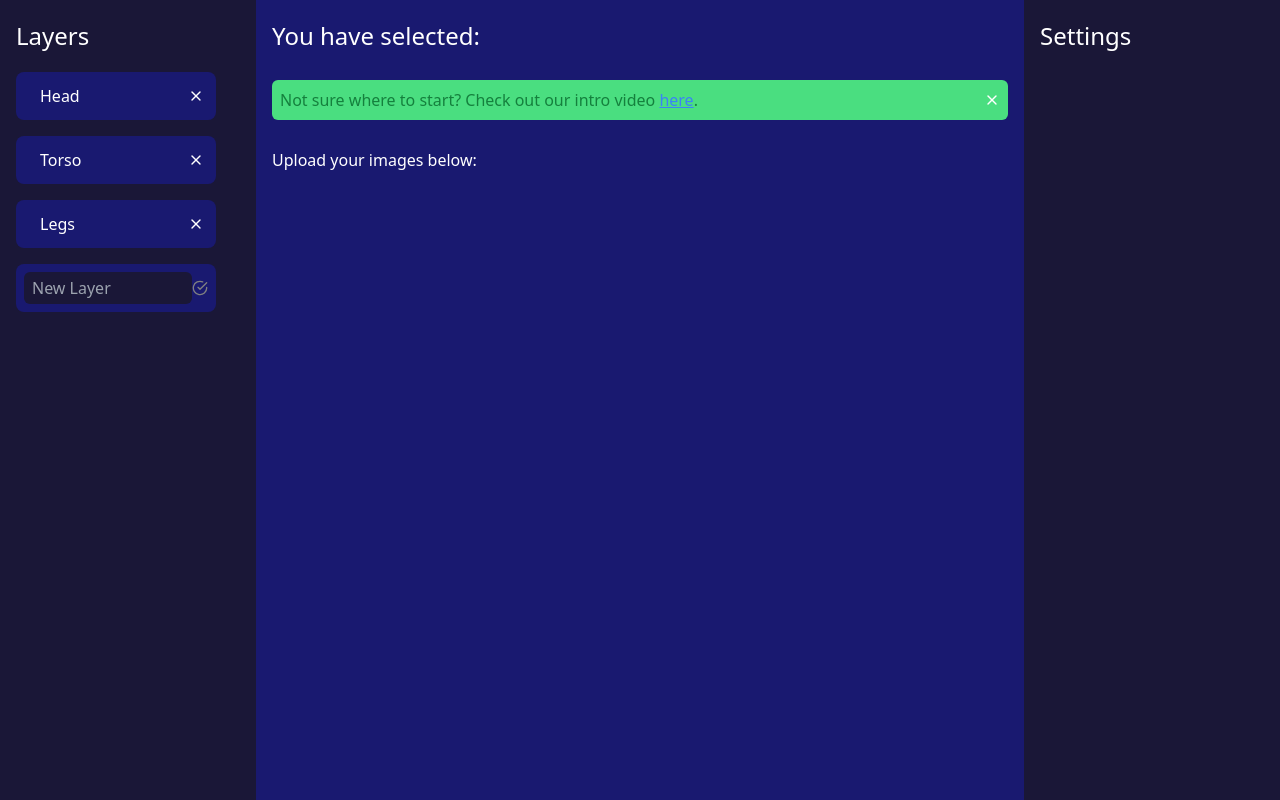
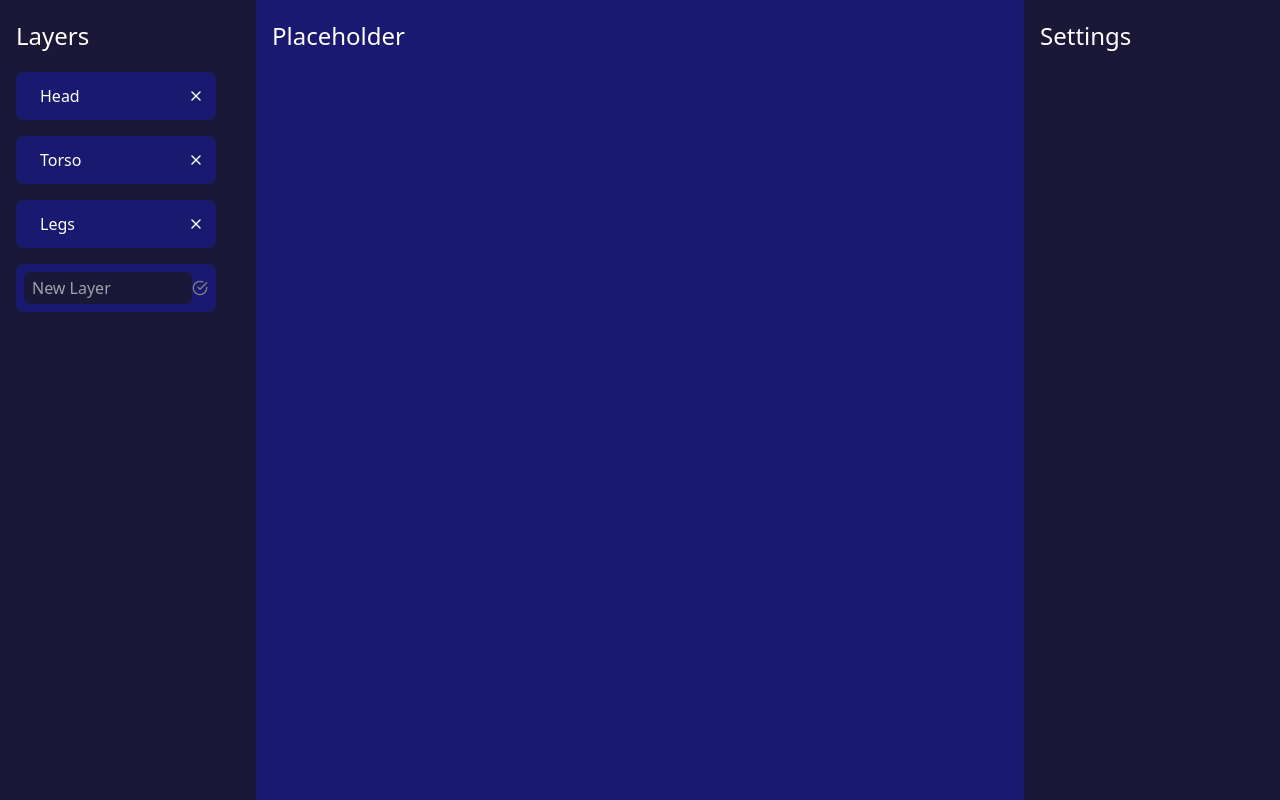
Before and after one commit to AndreiTotoro/artwork-creator, a Next.js app: page / in a window 1280 px wide. Built offline with nearby package versions, Linux system fonts and the light colour scheme.

Commit message:
Added placeholder for when a component isn't selected

```diff
--- a/app/page.js
+++ b/app/page.js
@@ -2,6 +2,7 @@
 
 import Head from 'next/head';
 import React, { useState } from 'react';
+import Placeholder from '../components/Placeholder';
 import Layers from './Layers';
 import Main from './Main';
 import Settings from './Settings';
@@ -25,7 +26,11 @@ export default function Home() {
 				/>
 			</div>
 			<div className="basis-3/5">
-				<Main currentLayer={currentLayer} />
+				{currentLayer == '' ? (
+					<Placeholder />
+				) : (
+					<Main currentLayer={currentLayer} />
+				)}
 			</div>
 			<div className="basis-1/5">
 				<Settings />
--- /dev/null
+++ b/components/Placeholder.js
@@ -0,0 +1,9 @@
+import React from 'react';
+
+export default function Placeholder() {
+	return (
+		<div className="h-screen bg-midnight pl-4 pt-5 text-2xl text-white flex flex-col pr-4 gap-7">
+			Placeholder
+		</div>
+	);
+}
```
